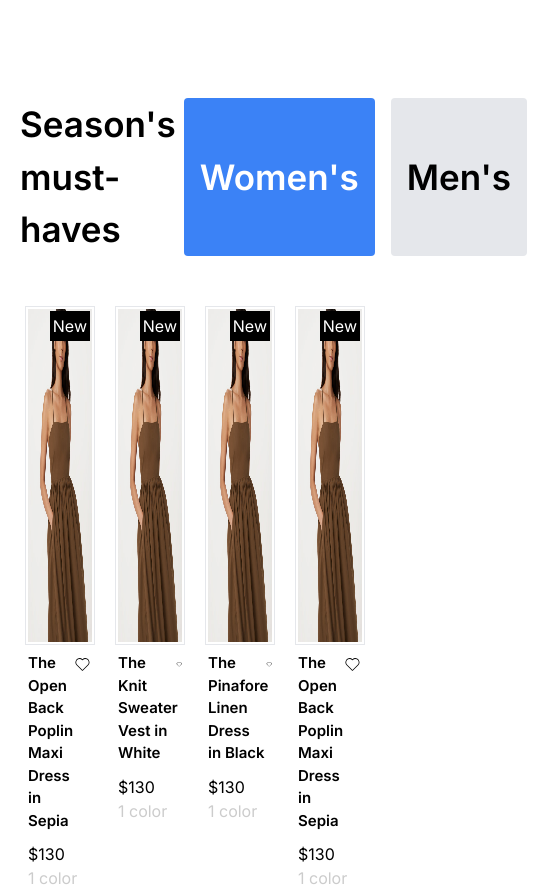
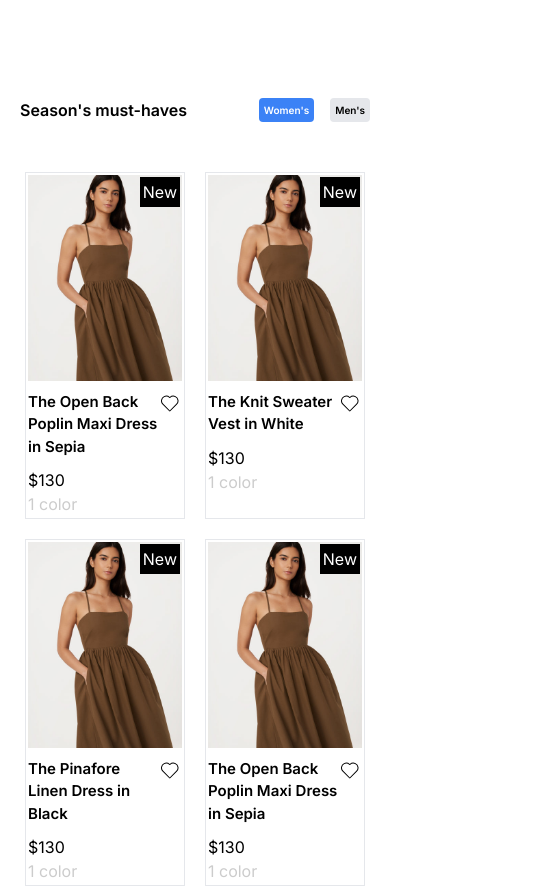
Before and after one commit to naveenjpr/Frank-and-ok, a Next.js app: page / in a window 390 px wide. Shown: the part 1869-2759 px from the top of the page, 535 px wide, since content can reach past the window. Built offline with nearby package versions, Linux system fonts and the light colour scheme.

Commit message:
mobile responsive

```diff
--- a/src/app/all pages/Season-must-haves.jsx
+++ b/src/app/all pages/Season-must-haves.jsx
@@ -51,24 +51,26 @@ export default function Seasonmusthaves() {
   return (
     <div className="w-[100%]">
       <div className="flex justify-between px-[20px] mb-[50px]">
-        <h1 className="text-[35px] font-[600]">Season's must-haves</h1>
-        <div className="flex justify-end text-[35px] font-[600]">
+        <h1 className="md:text-[35px] text-[16px] font-[600]">
+          Season's must-haves
+        </h1>
+        <div className="flex justify-end md:text-[35px] text-[15px] gap-4 font-[600]">
           <button
             onClick={() => handleCategoryChange("women")}
-            className={`px-4 py-2 mx-2 rounded ${
+            className={`md:px-4 md:py-2 md:mx-2 px-[5px] rounded ${
               category === "women"
-                ? "bg-blue-500 text-white"
-                : "bg-gray-200 text-black"
+                ? "bg-blue-500 text-white text-[10px]"
+                : "bg-gray-200 text-black text-[10px]"
             }`}
           >
             Women's
           </button>
           <button
             onClick={() => handleCategoryChange("men")}
-            className={`px-4 py-2 mx-2 rounded ${
+            className={`md:px-4 md:py-2 md:mx-2 px-[5px] rounded ${
               category === "men"
-                ? "bg-blue-500 text-white"
-                : "bg-gray-200 text-black"
+                ? "bg-blue-500 text-white text-[10px]"
+                : "bg-gray-200 text-black text-[10px]"
             }`}
           >
             Men's
@@ -76,15 +78,15 @@ export default function Seasonmusthaves() {
         </div>
       </div>
       {category == "women" ? (
-        <div className="grid grid-cols-4 px-[25px] gap-[20px]">
+        <div className="grid md:grid-cols-4 grid-cols-2 px-[25px] gap-[20px]">
           {catimages.map((v, i) => {
             console.log(v)
             return (
               <div className="border relative group p-[2px]">
-                <Image src={seasons1} className="w-[100%] h-[100%]" />
+                <Image src={seasons1} className="w-[100%] max-h-[100%]" />
                 <Image
                   src={seasons2}
-                  className="w-[100%] h-[100%] absolute top-0 hidden group-hover:block duration-200"
+                  className="w-[100%] max-h-[100%] absolute top-0 hidden group-hover:block duration-200"
                 />
                 <span className="bg-black text-white absolute right-1 top-1 p-[3px] ">
                   New
```
